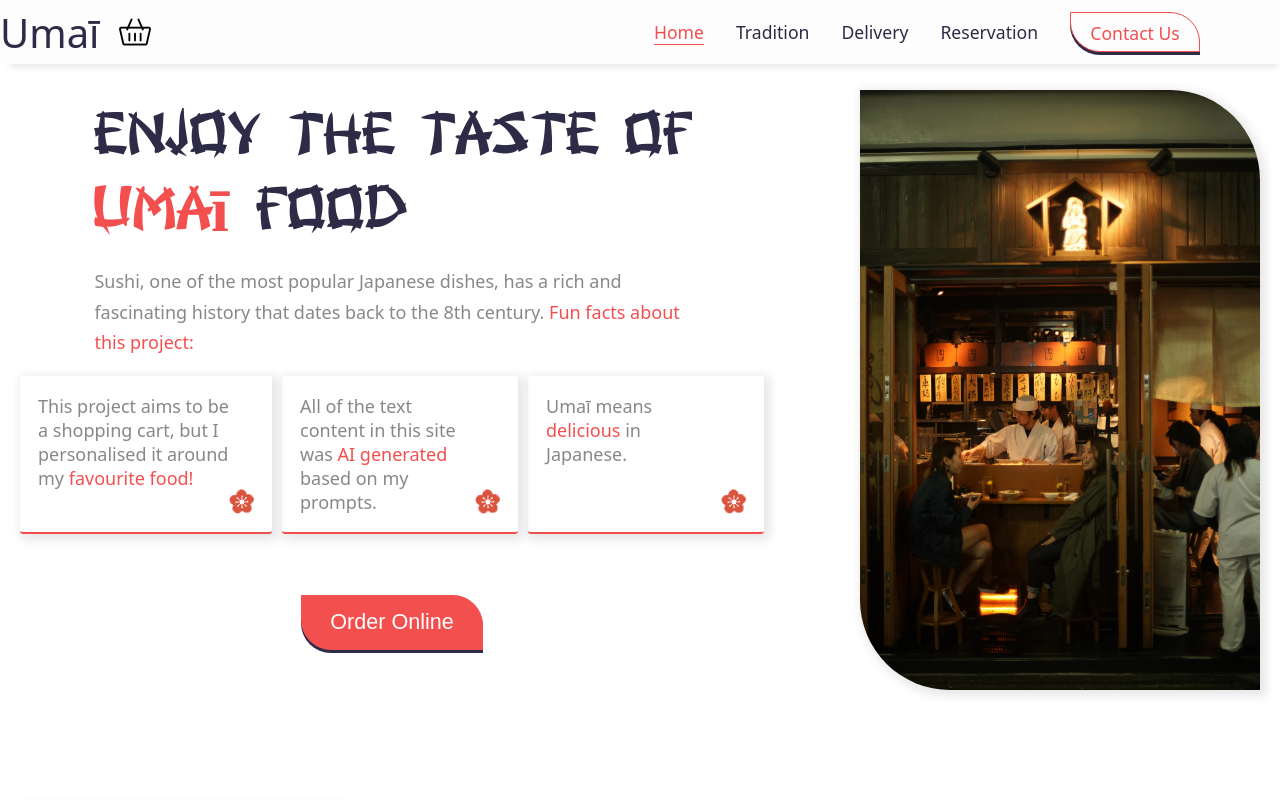
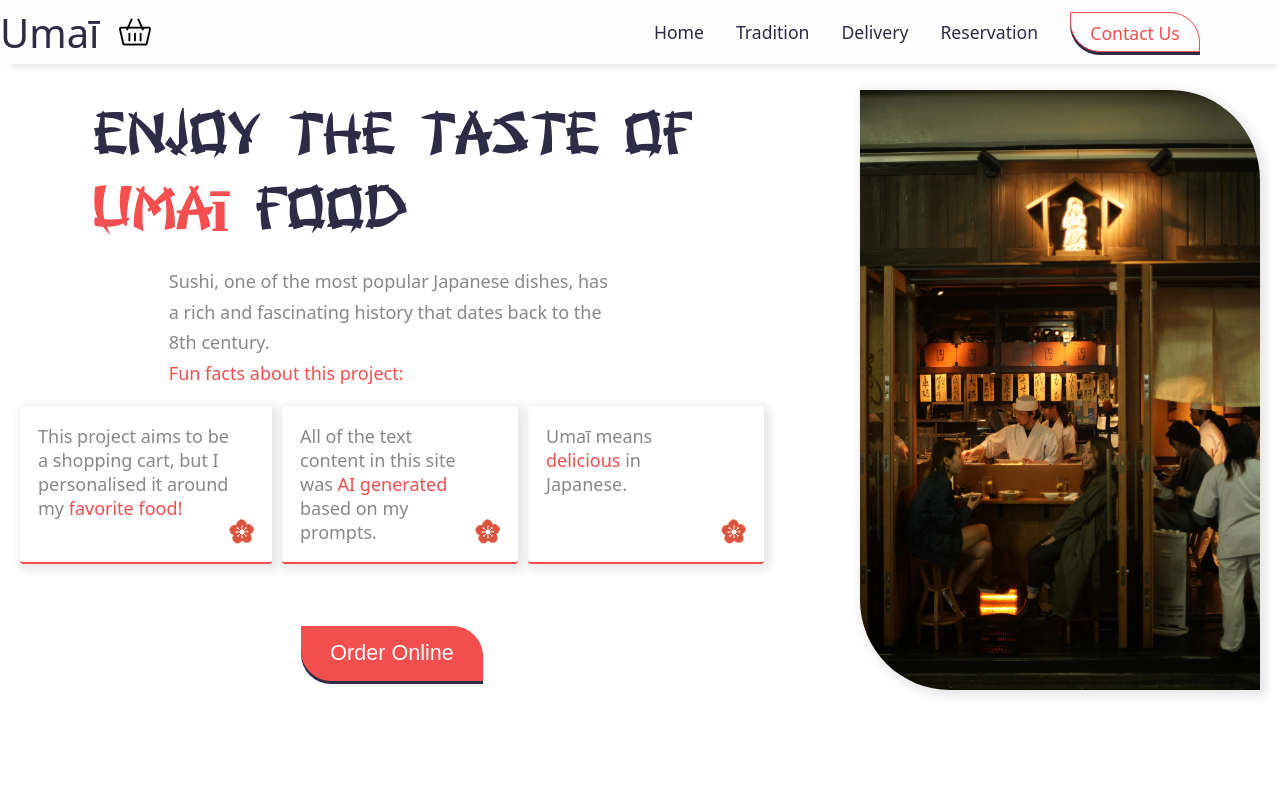
Before and after one commit to janaiscoding/shopping-cart, a React (Create React App) app: page / in a window 1280 px wide. Shown: the top 800 px of the page. Built offline with nearby package versions, Linux system fonts and the light colour scheme; grey boxes are pictures that could not be loaded.

Commit message:
Fix observer, fix mainpage text

```diff
--- a/src/pages/Home.js
+++ b/src/pages/Home.js
@@ -37,7 +37,6 @@ const Home = ({
     sections.forEach((section) => {
       observer.current.observe(section);
     });
-    console.log(activeSection)
     return () => {
       sections.forEach((section) => {
         observer.current.unobserve(section);
@@ -53,7 +52,7 @@ const Home = ({
         viewport={{ once: true }}
         className="home-main"
       >
-        <section className="section section-home" id="home">
+        <section className="section section-home">
           <div className="content">
             <h1 className="section-title">
               ENJOY THE TASTE OF
@@ -61,7 +60,7 @@ const Home = ({
             </h1>
             <p className="section-paragraph">
               Sushi, one of the most popular Japanese dishes, has a rich and
-              fascinating history that dates back to the 8th century.
+              fascinating history that dates back to the 8th century.   <br />
               <span className="title-highlight">
                 {" "}
                 Fun facts about this project:
@@ -72,7 +71,7 @@ const Home = ({
                 <p>
                   This project aims to be a shopping cart, but I
                   personalised it around my{" "}
-                  <span className="title-highlight">favourite food!</span>
+                  <span className="title-highlight">favorite food!</span>
                 </p>
                 <img
                   src={flowerIcon}
--- a/src/styles/home.css
+++ b/src/styles/home.css
@@ -8,6 +8,10 @@
   justify-content: space-between;
 }
 /* SECTION HOME */
+.section-home{
+  display: flex;
+  justify-content: space-between;
+}
 .section-home,
 .section-reservation,
 .section-tradition {
@@ -25,7 +29,7 @@
   max-width: 60%;
 }
 .section-home > .content > .section-paragraph{
-  width: 80%;
+  width: 60%;
 }
 .section-home > .content > .section-button {
   margin-top: 2em;
--- a/src/utilities/Navbar.js
+++ b/src/utilities/Navbar.js
@@ -73,10 +73,9 @@ const Navbar = ({ totalQuant, activeSection }) => {
               className="primary-navigation flex"
               data-visible="false"
             >
-              <li className={activeSection === "home" ? "active" : ""}>
+              <li>
                 <Link
                   to="/"
-                  className={activeSection === "home" ? "active" : ""}
                   onClick={() => {
                     window.scrollTo(0, 0);
                     toggleNav();
```
